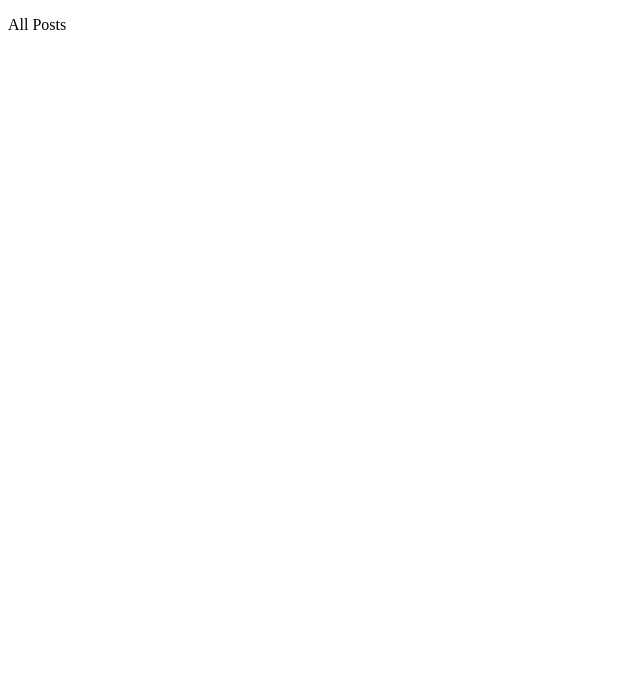
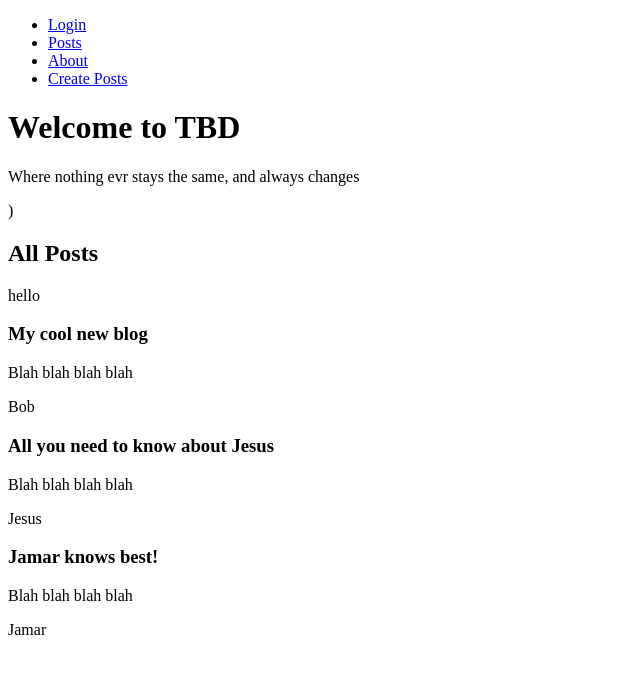
Before and after one commit to Jecor27/Social-Media-Site, a React (Vite) app in the folder frontend/: page /posts in a window 1280 px wide. Shown: the top 674 px of the page, without its empty margins (0-640 px from the left). Built offline with nearby package versions, Linux system fonts and the light colour scheme.

Commit message:
page components

```diff
--- a/frontend/src/App.jsx
+++ b/frontend/src/App.jsx
@@ -1,15 +1,26 @@
 import { Route, Routes, BrowserRouter } from "react-router-dom";
+
+// Components
+import Navbar from "./components/Navbar";
+
+// Pages
+import LoginPage from "./pages/LoginPage";
+// about is Soumya
+import CreateBlogPage from "./pages/CreateBlogPage";
+import AllPostsPage from "./pages/AllPostsPage";
+
+
 
 function App() {
 
   return (
     <BrowserRouter>
-    {/* navigation here */}
+      <Navbar />
       <Routes>
-        <Route path="/" element={<p>Log in</p>} />
+        <Route path="/" element={<LoginPage />} />
         <Route path="/about" element={<p>About</p>} />
-        <Route path="/posts" element={<p>All Posts</p>} />
-        <Route path="/posts/create" element={<p>Create new post</p>} />
+        <Route path="/posts" element={<AllPostsPage />} />
+        <Route path="/posts/create" element={<CreateBlogPage />} />
         <Route path="/posts/:id" element={<p>Post details</p>} />
       </Routes>
     </BrowserRouter>
--- /dev/null
+++ b/frontend/src/components/BlogPost.jsx
@@ -0,0 +1,11 @@
+import React from 'react'
+
+export default function BlogPost({ post }) {
+  return (
+    <div>
+      <h3>{ post.title }</h3>
+      <p>{ post.content }</p>
+      <p>{ post.author }</p>
+    </div>
+  )
+}
--- /dev/null
+++ b/frontend/src/components/CreatePost.jsx
@@ -0,0 +1,46 @@
+import { useState } from "react";
+//test
+const CreatePost = () => {
+  const [title, setTitle] = useState("");
+  const [content, setContent] = useState("");
+
+  const handleSubmit = (e) => {
+    e.preventDefault();
+    console.log("Title:", title);
+    console.log("Content:", content);
+
+    // Reset form after submission
+    setTitle("");
+    setContent("");
+  };
+
+  return (
+    <div className="blog-form">
+      <h2>Create a New Post</h2>
+      <form onSubmit={handleSubmit}>
+        <div>
+          <label>Title:</label>
+          <input
+            type="text"
+            placeholder="A clickbait title goes here..."
+            value={title}
+            onChange={(e) => setTitle(e.target.value)}
+            required
+          />
+        </div>
+        <div>
+          <label>Content:</label>
+          <textarea
+            value={content}
+            placeholder="Are you really sure about this?"
+            onChange={(e) => setContent(e.target.value)}
+            required
+          />
+        </div>
+        <button type="submit">Make it public</button>
+      </form>
+    </div>
+  );
+};
+
+export default CreatePost;
--- /dev/null
+++ b/frontend/src/components/Login.jsx
@@ -0,0 +1,22 @@
+import React, { useState } from 'react'
+
+export default function Login() {
+  const [user, setUser] = useState("");
+
+  const handleSubmit = (e) => {
+    e.preventDefault()
+    console.log(user)
+  }
+
+  return (
+    <form onSubmit={handleSubmit}>
+      <input
+        type="text"
+        placeholder="Enter your name"
+        value={user}
+        onChange={(e) => setUser(e.target.value)}
+      />
+      <button type='submit'>Submit</button>
+    </form>
+  )
+}
--- /dev/null
+++ b/frontend/src/components/Navbar.jsx
@@ -0,0 +1,28 @@
+
+const Navbar = () => {
+    return(
+
+<div>
+<nav className="navbar">
+            <ul>
+            <li><a href="/login">Login</a></li>
+            <li><a href="/posts">Posts</a></li>
+            <li><a href="/about">About</a></li>
+            <li><a href="/createPost">Create Posts</a></li>
+            </ul>
+ </nav>
+        <div>
+            <h1>Welcome to TBD</h1>
+
+            <p>Where nothing evr stays the same, and always changes</p>
+        </div>
+
+
+    )
+
+
+</div>
+
+    )}
+
+    export default Navbar
--- /dev/null
+++ b/frontend/src/pages/AllPostsPage.jsx
@@ -0,0 +1,35 @@
+import React from 'react'
+import BlogPost from '../components/BlogPost'
+
+const dummyPosts = [
+  {
+    id: 1,
+    title: 'My cool new blog',
+    content: 'Blah blah blah blah',
+    author: 'Bob'
+  },
+  {
+    id: 2,
+    title: 'All you need to know about Jesus',
+    content: 'Blah blah blah blah',
+    author: 'Jesus'
+  },
+  {
+    id: 3,
+    title: 'Jamar knows best!',
+    content: 'Blah blah blah blah',
+    author: 'Jamar'
+  },
+]
+
+export default function AllPosts() {
+  return (
+    <div>
+      <h2>All Posts</h2>
+      <p>hello</p>
+      {dummyPosts.map(post => (
+        <BlogPost post={post} key={post.id} />
+      ))}
+    </div>
+  )
+}
--- /dev/null
+++ b/frontend/src/pages/CreateBlogPage.jsx
@@ -0,0 +1,11 @@
+import CreatePost from "../components/CreatePost"
+
+
+export default function CreateBlogPage() {
+  return (
+    <div>
+      <h2>Create Blog Page</h2>
+      <CreatePost />
+    </div>
+  )
+}
--- /dev/null
+++ b/frontend/src/pages/LoginPage.jsx
@@ -0,0 +1,10 @@
+import Login from '../components/Login'
+
+export default function LoginPage() {
+  return (
+    <div>
+      <h2>Login</h2>
+      <Login />
+    </div>
+  )
+}
```
